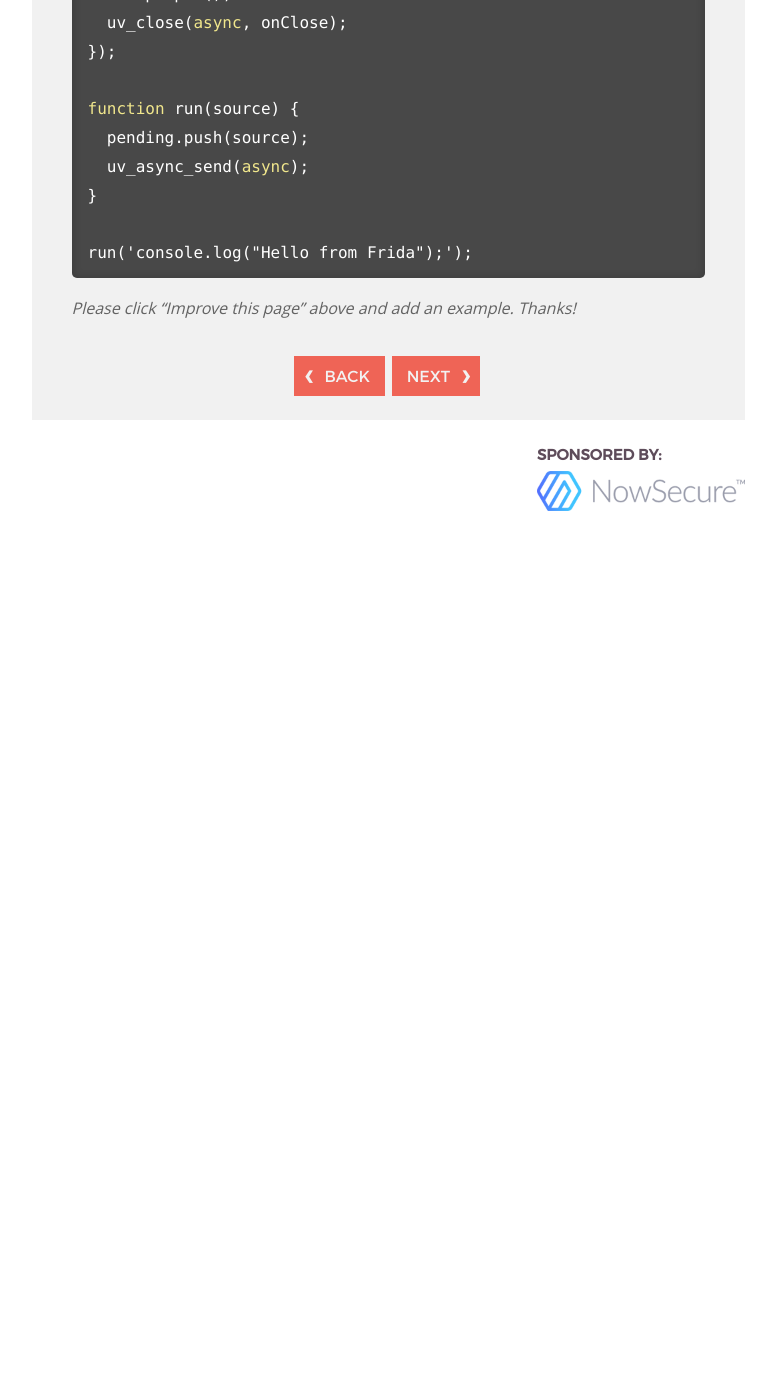
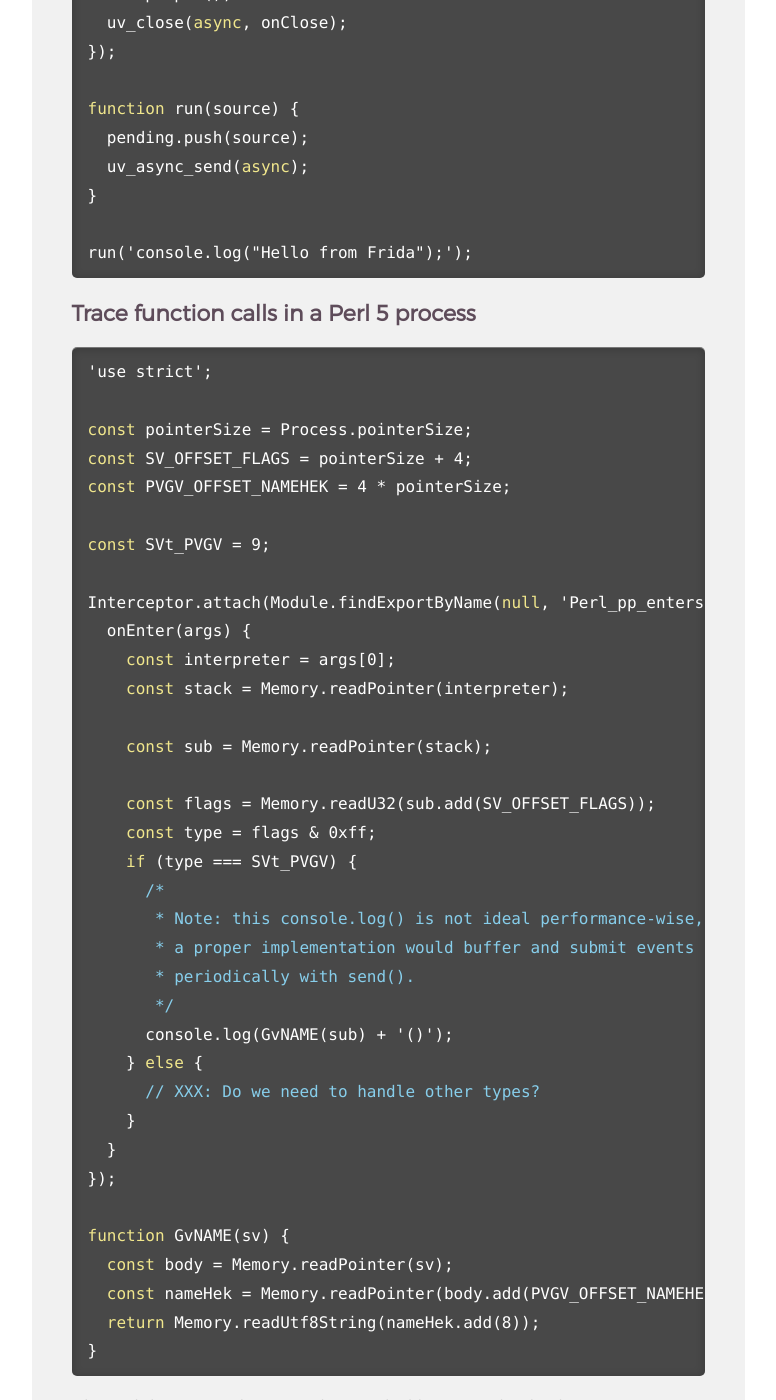
Before and after one commit to frida/frida-website, a Jekyll site: the page built from _docs/examples/javascript.md, in a window 1280 px wide and 1400 px high, scrolled down 1873 px. Shown: the whole window, without its empty margins (364-1140 px from the left). Built offline with Jekyll 4.4.1, drawn with Linux system fonts in a browser that asks for light colours; before the commit the page ends 2394 px from its top, so only the background shows below that.

Commit message:
Add another JS example on how to interact with Perl 5

```diff
--- a/_docs/examples/javascript.md
+++ b/_docs/examples/javascript.md
@@ -72,4 +72,44 @@ function run(source) {
 run('console.log("Hello from Frida");');
 {% endhighlight %}
 
+## Trace function calls in a Perl 5 process
+
+{% highlight js %}
+'use strict';
+
+const pointerSize = Process.pointerSize;
+const SV_OFFSET_FLAGS = pointerSize + 4;
+const PVGV_OFFSET_NAMEHEK = 4 * pointerSize;
+
+const SVt_PVGV = 9;
+
+Interceptor.attach(Module.findExportByName(null, 'Perl_pp_entersub'), {
+  onEnter(args) {
+    const interpreter = args[0];
+    const stack = Memory.readPointer(interpreter);
+
+    const sub = Memory.readPointer(stack);
+
+    const flags = Memory.readU32(sub.add(SV_OFFSET_FLAGS));
+    const type = flags & 0xff;
+    if (type === SVt_PVGV) {
+      /*
+       * Note: this console.log() is not ideal performance-wise,
+       * a proper implementation would buffer and submit events
+       * periodically with send().
+       */
+      console.log(GvNAME(sub) + '()');
+    } else {
+      // XXX: Do we need to handle other types?
+    }
+  }
+});
+
+function GvNAME(sv) {
+  const body = Memory.readPointer(sv);
+  const nameHek = Memory.readPointer(body.add(PVGV_OFFSET_NAMEHEK));
+  return Memory.readUtf8String(nameHek.add(8));
+}
+{% endhighlight %}
+
 _Please click "Improve this page" above and add an example. Thanks!_
```
